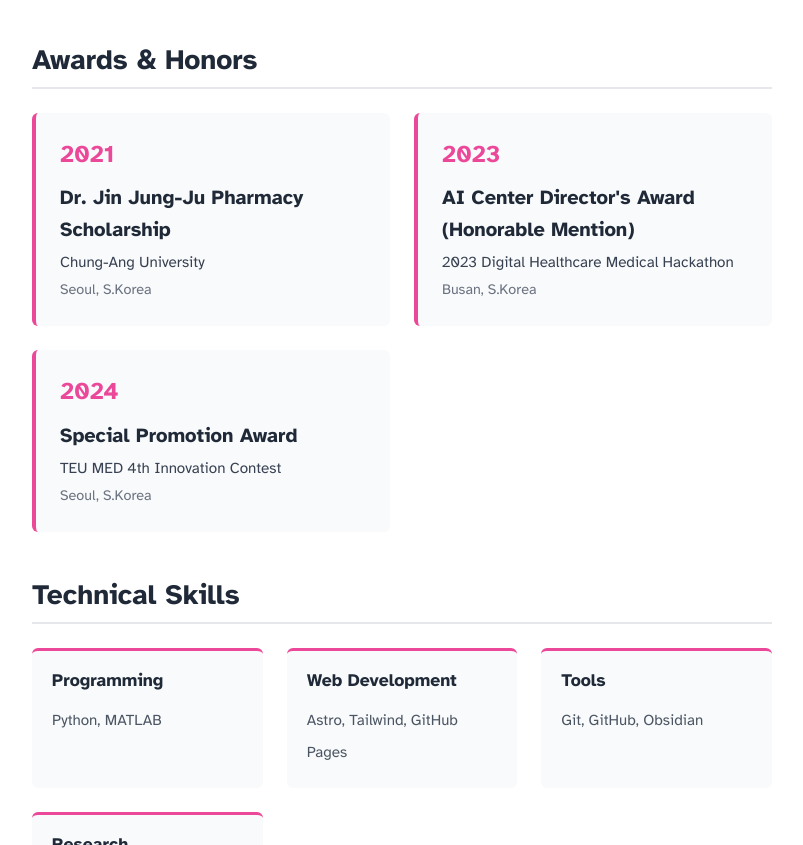
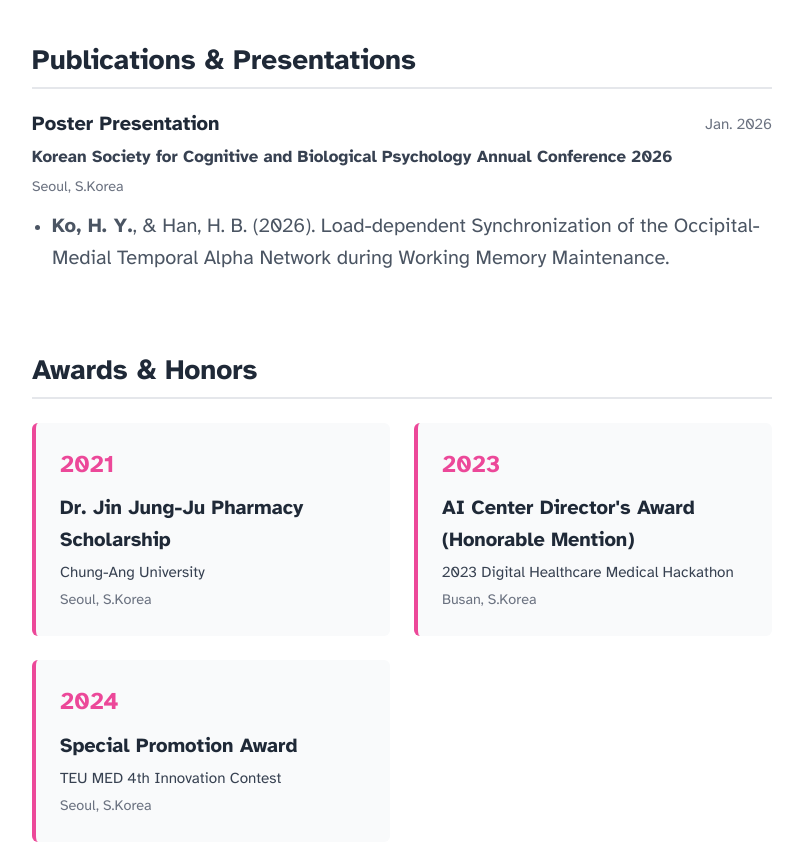
Before and after one commit to heeyun-ko/heeyun-ko.github.io, an Astro site: page /resume in a window 1280 px wide. Shown: the part 2304-3149 px from the top of the page, without its empty margins (238-1041 px from the left). Built offline with nearby package versions, Linux system fonts and the light colour scheme; Astro itself is replaced by a stand-in of ours.

Commit message:
Add poster presentation to resume
🤖 Generated with [Claude Code](https://claude.com/claude-code)

Co-Authored-By: Claude Opus 4.5 <noreply@anthropic.com>

```diff
--- a/src/pages/resume.astro
+++ b/src/pages/resume.astro
@@ -120,6 +120,22 @@ import { SITE_TITLE } from '../consts';
 							<li>Analyzed recent research papers on global health and prepared comprehensive reports</li>
 							<li>Participated in medical ethics seminars, discussing ethical dilemmas and solutions in global health</li>
 							<li>Supported research on international healthcare systems and policies</li>
+						</ul>
+					</div>
+				</section>
+
+				<!-- Publications & Presentations -->
+				<section class="publications">
+					<h2>Publications & Presentations</h2>
+					<div class="item">
+						<div class="item-header">
+							<h3>Poster Presentation</h3>
+							<span class="date">Jan. 2026</span>
+						</div>
+						<div class="institution">Korean Society for Cognitive and Biological Psychology Annual Conference 2026</div>
+						<div class="location">Seoul, S.Korea</div>
+						<ul>
+							<li><strong>Ko, H. Y.</strong>, & Han, H. B. (2026). Load-dependent Synchronization of the Occipital-Medial Temporal Alpha Network during Working Memory Maintenance.</li>
 						</ul>
 					</div>
 				</section>
```
Also changed, not shown: docs/resume/index.html (+1 -1 lines).
